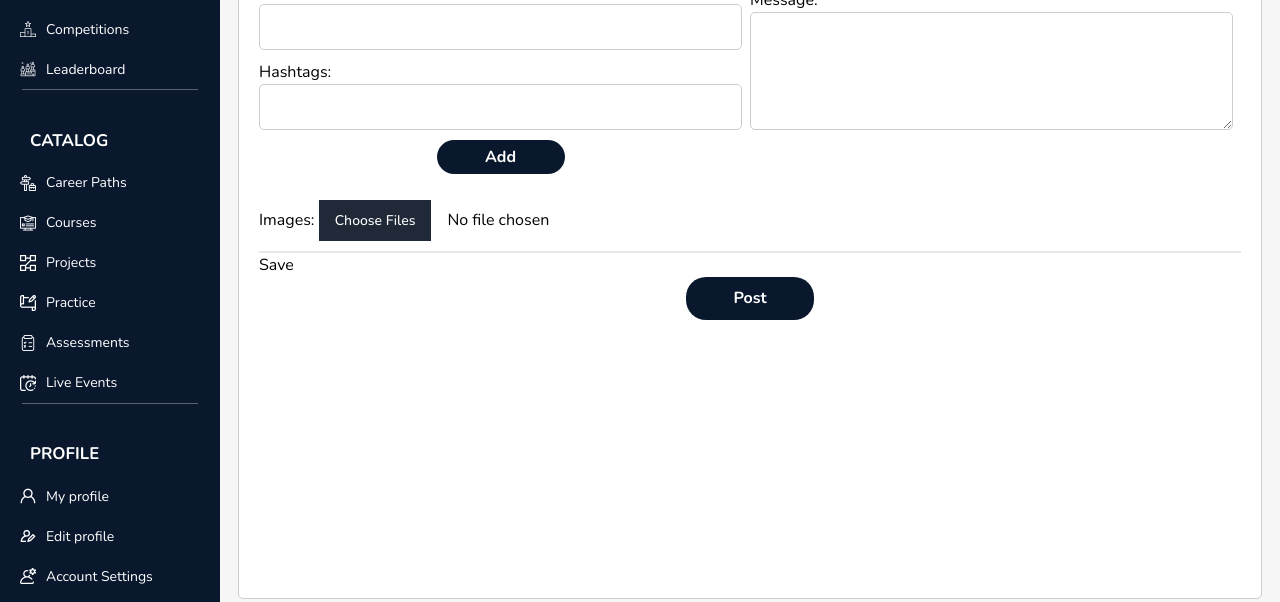
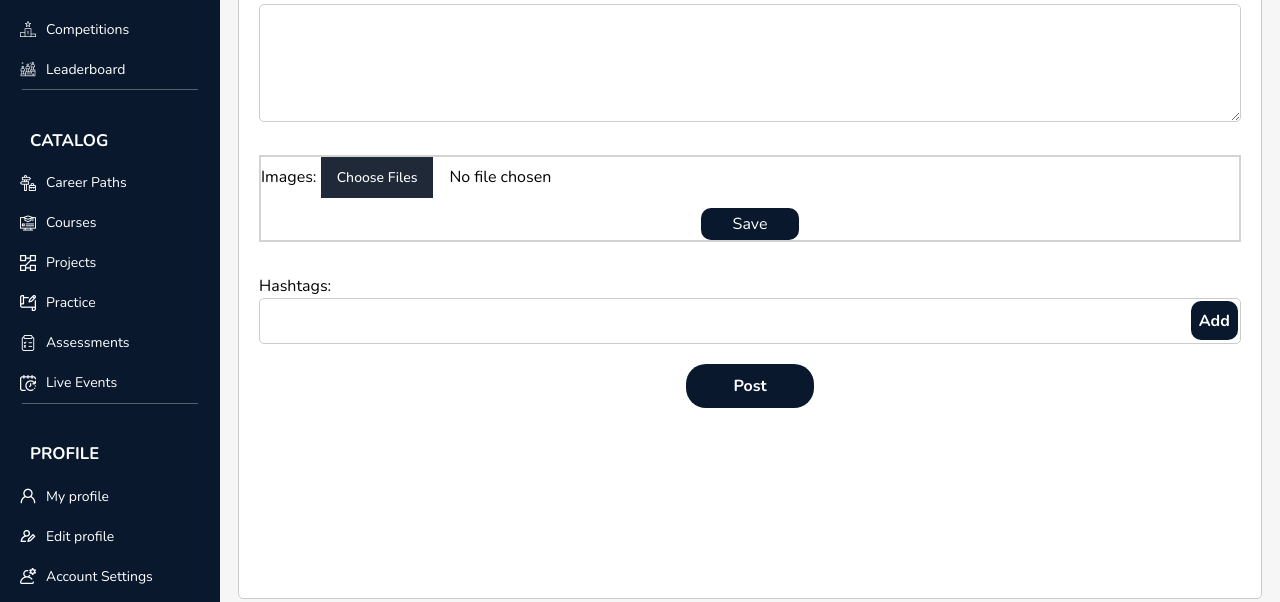
Before and after one commit to shreyshah173/Techsnap1, a plain HTML site: page post.html in a window 1280 px wide. Shown: the part 181-783 px from the top of the page. Drawn offline with nearby package versions, Linux system fonts and the light colour scheme.

Commit message:
post page

```diff
--- a/post.html
+++ b/post.html
@@ -508,33 +508,16 @@
             <h1 style="text-align: center; font-weight: bold; font-size: 40px;">Create a Post</h1>
             <form method="post" enctype="multipart/form-data" id="post-form">
                 <div>
-                    <div class="lg:flex">
-                        <div class="w-auto m-2" style="flex: 1;">
-                            <label for="title">Title:</label>
-                            <input type="text" id="title" name="title" required>
-                            <div class="hashtags-container">
-                                <label for="hashtags">Hashtags:</label>
-                                <input type="text" id="hashtags" name="hashtags">
-                                <div style="text-align: center;">
-                                    <button type="button" id="add-hashtag"
-                                        style="background-color: rgb(10, 24, 46);font-weight: bold;  font-size: 1em;  width: 10vw; height: auto;  padding: 1%; border-radius: 20px; cursor: pointer; transition: opacity 0.3s; color: white;"
-                                        onmouseover="this.style.color='white'"
-                                        onmouseout="this.style.color='white'">Add</button>
-                                </div>
-                            </div>
-                        </div>
-                        <div class="p-2" style="flex: 1;">
-                            <label for="message">Message:</label>
-                            <textarea id="message" name="message" rows="4" required></textarea>
-                        </div>
+                    <div>
+                        <label for="message">Message:</label>
+                        <textarea id="message" name="message" rows="4" required></textarea>
+
                     </div>
-                    <div id="hashtags-list"></div>
 
-
-                    <div class="mt-4 ">
+                    <div class="mt-4" style="border: 2px solid #d3d3d3;">
                         <label for="images">Images:</label>
                         <input type="file" id="images" name="images[]" accept="image/*" multiple required>
-                        <div class="image-section flex w-full flex-wrap justify-between border">
+                        <div class="image-section flex w-full flex-wrap justify-between">
                             <div class="first-image w-1/2 flex-shrink-0">
 
                             </div>
@@ -543,16 +526,28 @@
                             </div>
                         </div>
                         <div class="allImages col-span-6 " style="display: none; flex-wrap: wrap;">
-                            Save
+
                         </div>
-                        <button id="toggleImagesButton" type="button">Save</button>
+                        <div style="text-align: center;">
+                            <button id="toggleImagesButton" type="button" style=" color: white;height: 2em;  width: 10%; background-color: rgb(10, 24, 46); border-radius: 10px;">Save</button>
+                        </div>
+                    </div>
+
+                    <div class="hashtags-container mt-8">
+                        <label for="hashtags">Hashtags:</label>
+                        <div style="position: relative;">
+                            <input type="text" id="hashtags" name="hashtags" style="padding-right: 30px;">
+                            <!-- Adjust padding to accommodate button width -->
+                            <button type="button" id="add-hashtag"
+                                style="position: absolute; top: 0; right: 0; background-color: rgb(10, 24, 46); font-weight: bold; font-size: 1em; height: 70%; padding: 0.5em;margin: .2em; border-radius: 10px; cursor: pointer; transition: opacity 0.3s; color: white;">
+                                Add
+                            </button>
+                        </div>
+                        <div id="hashtags-list"></div>
+
+                    </div>
 
 
-
-
-
-
-                    </div>
                 </div>
                 <div style="text-align: center;">
                     <input type="submit" value="Post" id="submit-button"
@@ -696,6 +691,7 @@
                     removeButton.addEventListener('click', function () {
                         selectedImages.splice(index, 1);
                         displaySelectedImages();
+                        displayFirstSelectedImage();
                     });
 
                     var rightArrowDiv = document.createElement('div');
```
Also changed, not shown: myFeed.html (+2 -2 lines).
